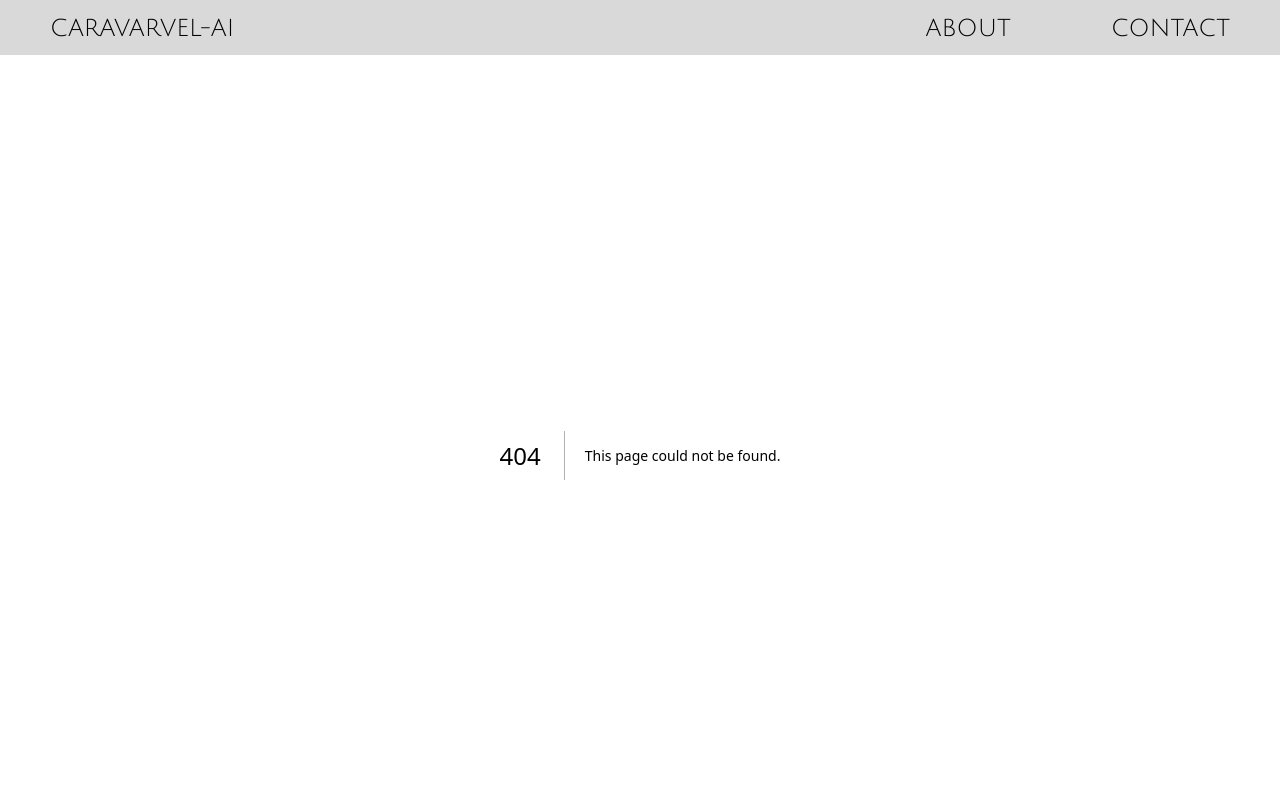
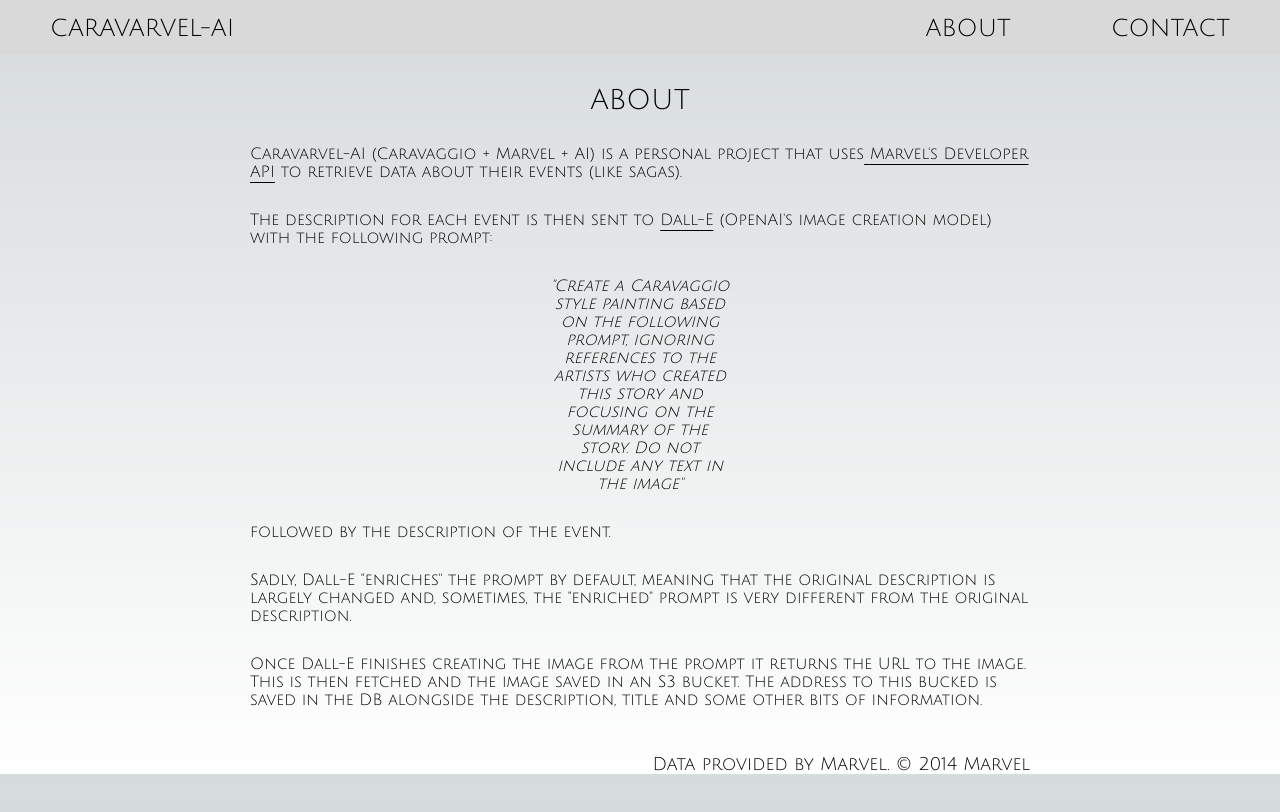
Before and after one commit to icenando/marvel-ai-ui, a Next.js app: page /about in a window 1280 px wide. Before the commit this address had no page. Shown: the top 812 px of the page. Built offline with nearby package versions, Linux system fonts and the light colour scheme.

Commit message:
create about page

```diff
--- /dev/null
+++ b/src/app/about/page.tsx
@@ -0,0 +1,56 @@
+import { MarvelAttributionText } from "@/components/marvelAttribution";
+import styles from "../page.module.scss";
+
+const About = () => {
+  const aboutText = (
+    <p className={styles.about__text}>
+      <p>
+        Caravarvel-AI (Caravaggio + Marvel + AI) is a personal project that uses
+        <a href="https://developer.marvel.com/" target="_blank">
+          {" "}
+          Marvel&#39;s Developer API
+        </a>{" "}
+        to retrieve data about their events (like sagas).
+      </p>
+      <p className={styles.spacer}></p>
+      <p>
+        The description for each event is then sent to{" "}
+        <a href="https://openai.com/dall-e-3">Dall-E</a> (OpenAI&#39;s image
+        creation model) with the following prompt:
+      </p>
+      <p className={styles.spacer}></p>
+      <p className={styles.about__prompt}>
+        &#34;Create a Caravaggio style painting based on the following prompt,
+        ignoring references to the artists who created this story and focusing
+        on the summary of the story. Do not include any text in the image&#34;
+      </p>
+      <p className={styles.spacer}></p>
+      <p>followed by the description of the event.</p>
+      <p className={styles.spacer}></p>
+      <p>
+        Sadly, Dall-E &#34;enriches&#34; the prompt by default, meaning that the
+        original description is largely changed and, sometimes, the
+        &#34;enriched&#34; prompt is very different from the original
+        description.
+      </p>
+      <p className={styles.spacer}></p>
+      <p>
+        Once Dall-E finishes creating the image from the prompt it returns
+        the URL to the image. This is then fetched and the image saved in
+        an S3 bucket. The address to this bucked is saved in the DB alongside
+        the description, title and some other bits of information.
+      </p>
+    </p>
+  );
+
+  return (
+    <div className={styles.about}>
+      <p className={styles.about__title}>ABOUT</p>
+      <p className={styles.about__text}>{aboutText}</p>
+      <p className={styles.spacer}></p>
+      <MarvelAttributionText />
+    </div>
+  );
+};
+
+export default About;
--- a/src/app/layout.tsx
+++ b/src/app/layout.tsx
@@ -2,6 +2,7 @@
 import { Inter } from "next/font/google";
 import "./globals.css";
 import styles from "./page.module.scss";
+import Link from "next/link";
 
 const inter = Inter({ subsets: ["latin"] });
 
@@ -20,9 +21,9 @@
     <html lang="en">
       <body className={inter.className}>
         <header className={styles.header}>
-          <div>CARAVARVEL-AI</div>
+          <Link href={"/"}>CARAVARVEL-AI</Link>
           <span>
-            <div>ABOUT</div>
+            <Link href={"/about"}>ABOUT</Link>
             <div>CONTACT</div>
           </span>
         </header>
--- a/src/app/page.module.scss
+++ b/src/app/page.module.scss
@@ -18,11 +18,11 @@
   font-size: 24px;
   color: black;
 
-  & div {
+  a, div {
     margin: 0 50px;
   }
 
-  & span {
+  span {
     display: flex;
   }
 }
@@ -52,8 +52,7 @@
     padding-top: 5px;
   }
 
-  &__link_to_event,
-  &__attribution_text {
+  &__link_to_event {
     font-size: 18px;
     text-align: end;
     margin-top: 15px;
@@ -75,3 +74,34 @@
 .spacer {
   height: 30px;
 }
+
+.about {
+  display: flexbox;
+  margin: 0 250px;
+  justify-content: center;
+  font-family: "Julius Sans One", Geneva, Verdana, sans-serif;
+  font-size: 20;
+
+  &__title {
+    font-size: 28px;
+    text-align: center;
+    padding: 30px;
+  }
+
+  &__prompt {
+    font-style: italic;
+    text-align: center;
+    padding: 0 300px;
+  }
+
+  a {
+    text-decoration: underline;
+    text-underline-offset: 0.3rem;
+  }
+}
+
+.attribution_text {
+  font-size: 18px;
+  text-align: end;
+  margin-top: 15px;
+}
--- a/src/components/heroImage.tsx
+++ b/src/components/heroImage.tsx
@@ -1,4 +1,3 @@
-import imageSample from "../../public/resources/154.png";
 import Image, { StaticImageData } from "next/image";
 import styles from "../app/page.module.scss";
 
--- a/src/components/infoBox.tsx
+++ b/src/components/infoBox.tsx
@@ -1,4 +1,5 @@
 import styles from "../app/page.module.scss";
+import { MarvelAttributionText } from "./marvelAttribution";
 
 interface InfoBoxProps {
   title: string;
@@ -31,9 +32,7 @@
       >
         SEE EVENT AT MARVEL.COM
       </a>
-      <p className={styles.info_box__attribution_text}>
-        Data provided by Marvel. © 2014 Marvel
-      </p>
+      <MarvelAttributionText />
       <p className={styles.spacer}></p>
       <div className={styles.info_box__navigation}>
         <p>{"<< PREV"}</p>
--- /dev/null
+++ b/src/components/marvelAttribution.tsx
@@ -0,0 +1,9 @@
+import styles from "../app/page.module.scss";
+
+export const MarvelAttributionText = () => {
+  return (
+    <p className={styles.attribution_text}>
+      Data provided by Marvel. © 2014 Marvel
+    </p>
+  );
+};
```
Also changed, not shown: src/app/(mainSection)/[mainSection].tsx (+4 -3 lines).
